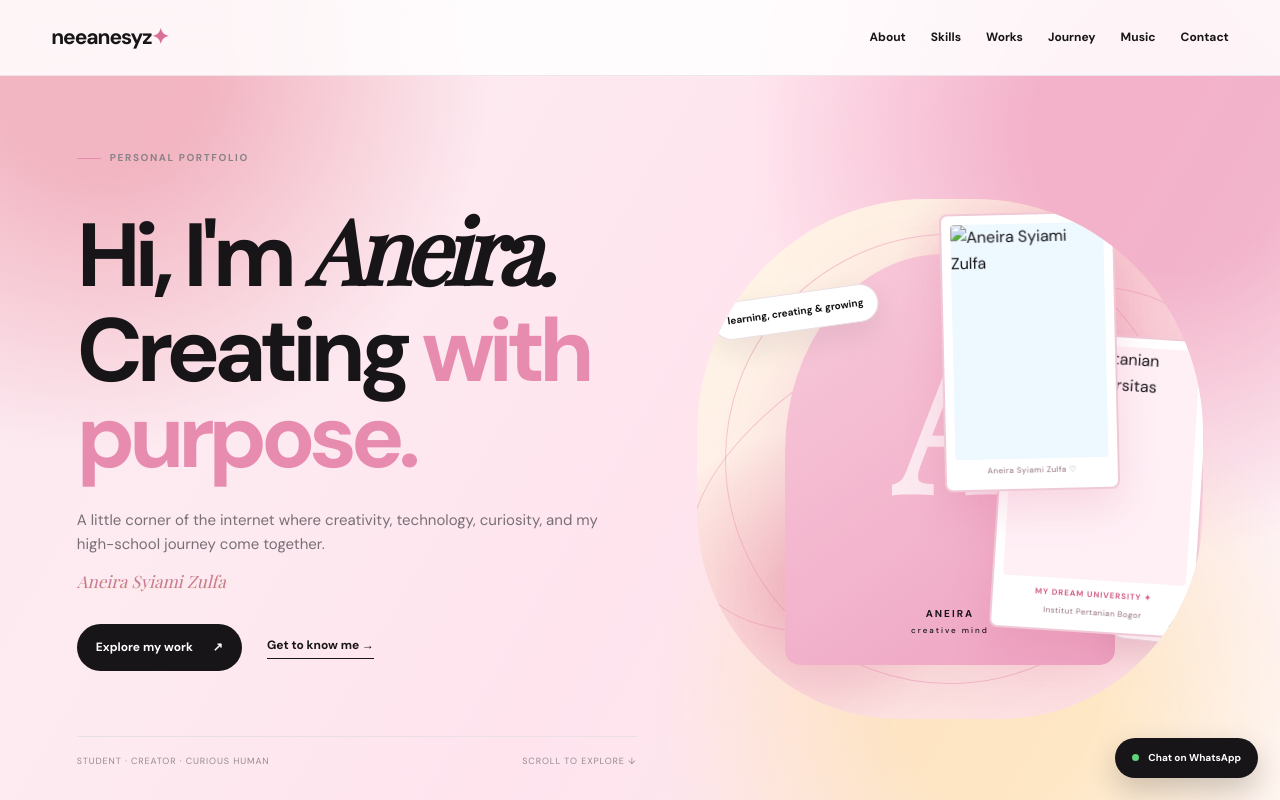
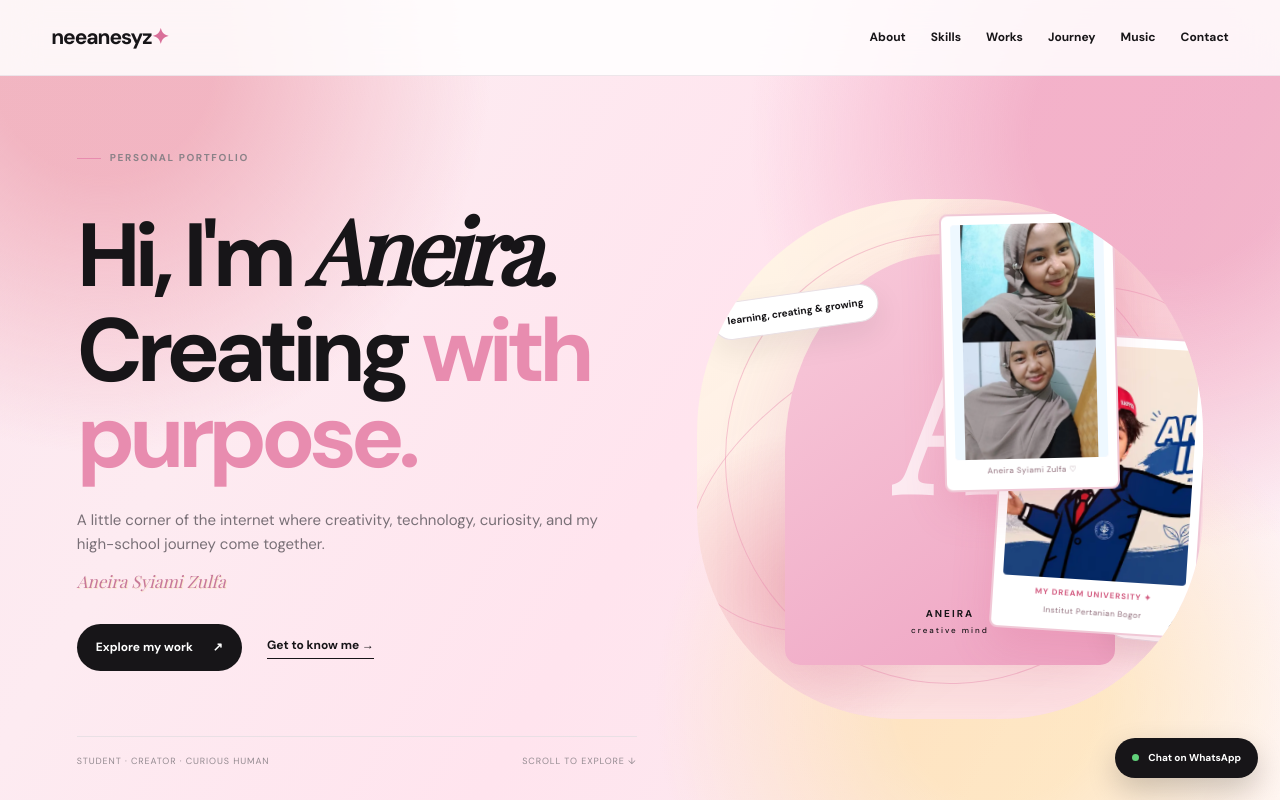
Before and after one commit to aneirasyz03/neeanesyz00, a plain HTML site: page index.html in a window 1280 px wide. Shown: the top 800 px of the page. Drawn offline with nearby package versions, Linux system fonts and the light colour scheme.

Commit message:
Add files via upload

```diff
--- a/index.html
+++ b/index.html
@@ -48,11 +48,21 @@
       </div>
 
       <div class="hero-art reveal"><div class="floating-photo personal-photo" aria-label="Foto Aneira Syiami Zulfa">
-  <div class="real-photo"><img src="assets/aneira-photo.webp" alt="Aneira Syiami Zulfa" width="450" height="800" decoding="async" fetchpriority="high"></div>
+  <div class="real-photo">
+  <picture>
+    <source srcset="assets/aneira-photo.webp" type="image/webp">
+    <img src="assets/aneira-photo.jpg" alt="Aneira Syiami Zulfa" width="450" height="800" decoding="async" fetchpriority="high">
+  </picture>
+</div>
   <small>Aneira Syiami Zulfa ♡</small>
 </div>
 <div class="floating-photo dream-photo" aria-label="Universitas impian">
-  <div class="real-photo"><img src="assets/dream-university.webp" alt="Institut Pertanian Bogor - Universitas impian" width="400" height="267" loading="lazy" decoding="async"></div>
+  <div class="real-photo">
+  <picture>
+    <source srcset="assets/dream-university.webp" type="image/webp">
+    <img src="assets/dream-university.png" alt="Institut Pertanian Bogor - Universitas impian" width="400" height="267" loading="lazy" decoding="async">
+  </picture>
+</div>
   <span class="pink-label">MY DREAM UNIVERSITY ✦</span>
   <small>Institut Pertanian Bogor</small>
 </div><div class="orb orb-a"></div><div class="orb orb-b"></div>
```
Also changed, not shown: assets/aneira-photo.webp (added), assets/dream-university.webp (added).
